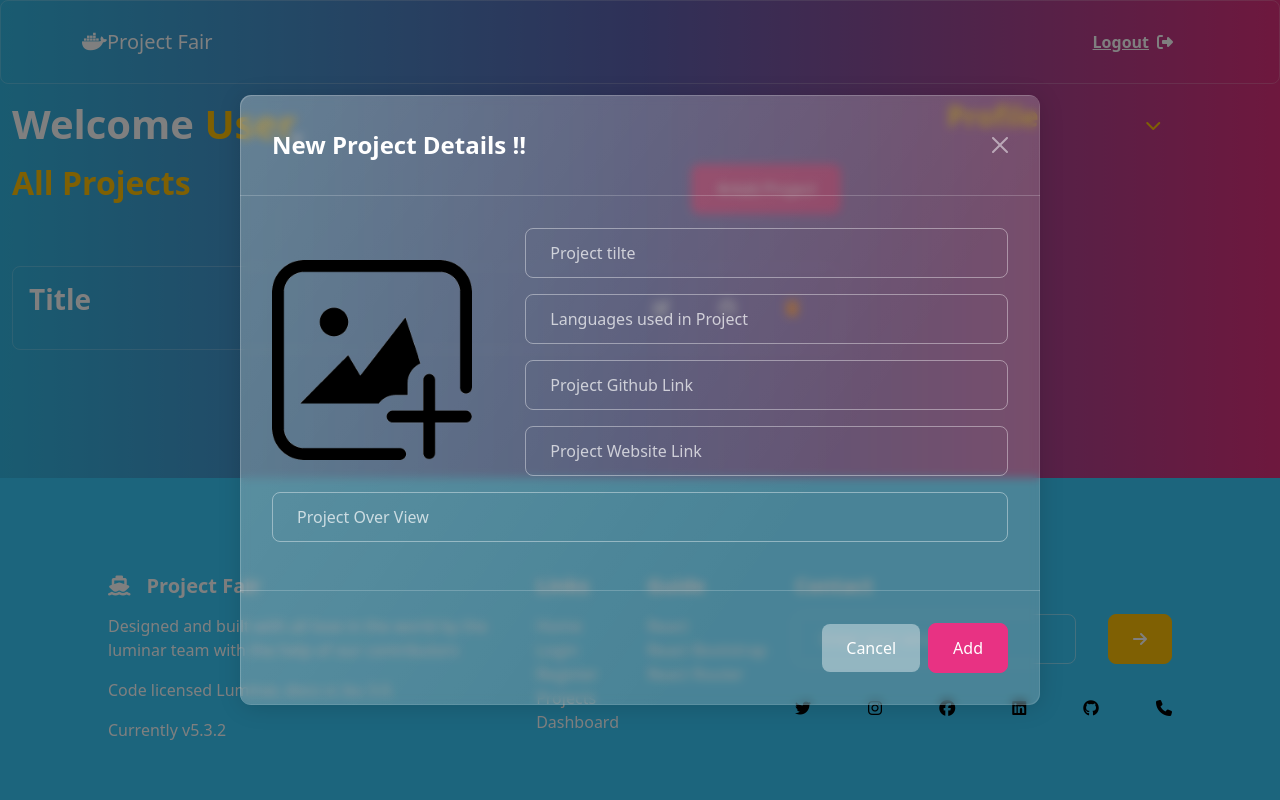
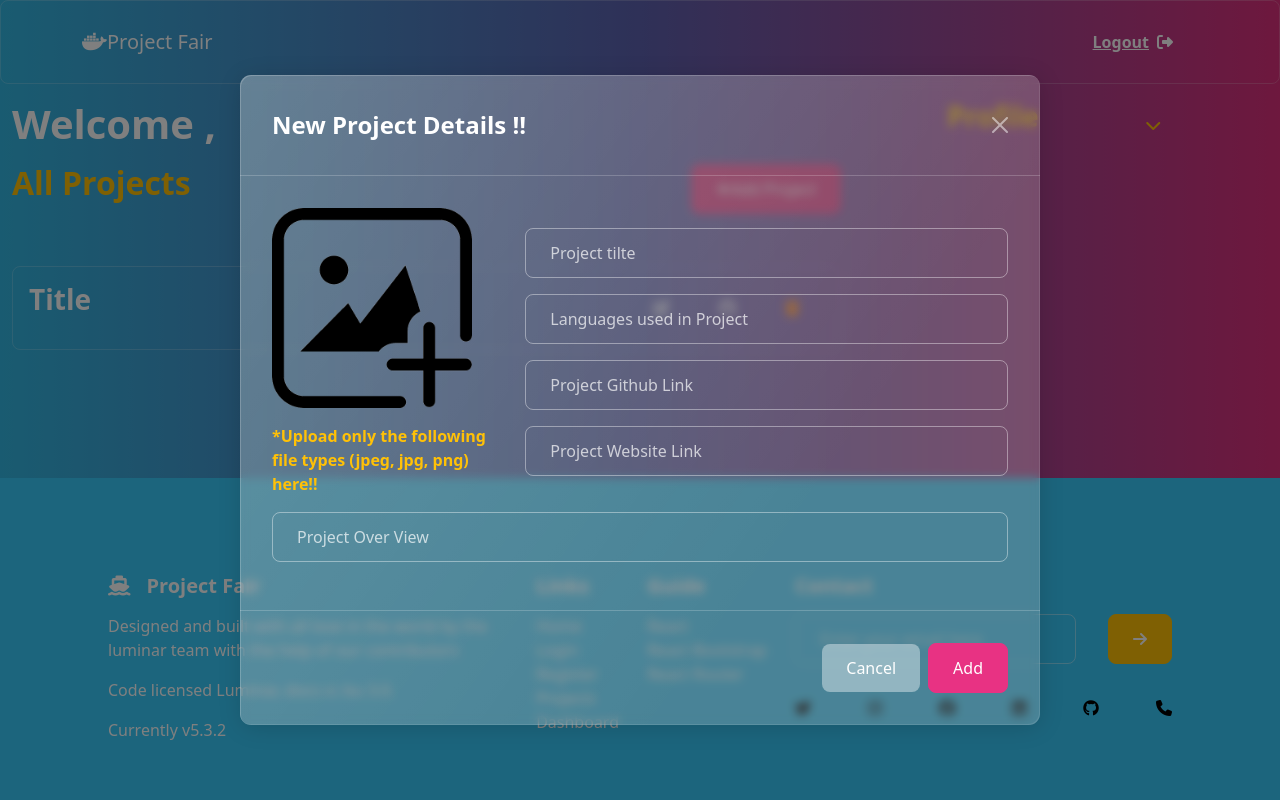
Before and after one commit to alwynwilson/Project-Fair-io, a React (Vite) app: page /dashboard in a window 1280 px wide. Both pictures are taken after a click on the button "Add Project". Shown: the top 800 px of the page. Built offline with nearby package versions, Linux system fonts and the light colour scheme.

Commit message:
Add project to state

```diff
--- a/src/components/Add.jsx
+++ b/src/components/Add.jsx
@@ -1,14 +1,30 @@
-import React from 'react'
+import React, { useEffect } from 'react'
 import { useState } from 'react';
 import Button from 'react-bootstrap/Button';
 import Modal from 'react-bootstrap/Modal';
 import uploadImg from '../assets/uploadImg.png'
 
 const Add = () => {
+  const [preview,setPreview] = useState(uploadImg)
+  const [imageFileStatus,setImageFileStatus] = useState(false)
+  const [projectDetails,setProjectDetails] = useState({
+    title:"",languages:"",github:"",websites:"",overview:"",projectImg:""
+  })
   const [show, setShow] = useState(false);
 
+  console.log(projectDetails);
   const handleClose = () => setShow(false);
   const handleShow = () => setShow(true);
+
+  useEffect(()=>{
+    if(projectDetails.projectImg.type=="image/jpeg" || projectDetails.projectImg.type=="image/jpg" || projectDetails.projectImg.type=="image/png" ){
+      setImageFileStatus(true)
+      setPreview(URL.createObjectURL(projectDetails.projectImg))
+    }else{
+      setImageFileStatus(false)
+      setProjectDetails({...projectDetails,projectImg:""})
+    }
+  },[projectDetails.projectImg])
   return (
     <>
       <button onClick={handleShow} className="btn btn-primary"><i className="fa-solid fa-plus"></i>Add Project</button>
@@ -21,28 +37,47 @@ const Add = () => {
           <div className="row align-items-center">
             <div className="col-lg-4">
               <label>
-                <input type="file" style={{display:'none'}}/>
-                <img height ={'200px'} classNameimg-fluid src={uploadImg} alt="" />
+                <input type="file" style={{display:'none'}}
+                onChange={e=>setProjectDetails({...projectDetails,projectImg:e.target.files[0]})}
+                />
+                <img height ={'200px'} classNameimg-fluid src={preview} alt="" />
               </label>
+              { !imageFileStatus && <div className="text-warning fw-bolder my-2">
+                *Upload only the following file types (jpeg, jpg, png) here!!
+              </div>}
             </div>
             <div className="col-lg-8">
               <div className="mb-2">
-                <input type="text" className='form-control' placeholder='Project tilte' />
+                <input type="text" className='form-control' placeholder='Project tilte'
+                value={projectDetails.title}
+                onChange={e=>setProjectDetails({...projectDetails,title:e.target.value})}/>
               </div>
               <div className="mb-2">
-                <input type="text" className='form-control' placeholder='Languages used in Project' />
+                <input type="text" className='form-control' placeholder='Languages used in Project'
+                value={projectDetails.languages}
+                onChange={e=>setProjectDetails({...projectDetails,languages:e.target.value})}
+                />
               </div>
               <div className="mb-2">
-                <input type="text" className='form-control' placeholder='Project Github Link' />
+                <input type="text" className='form-control' placeholder='Project Github Link'
+                value={projectDetails.github}
+                onChange={e=>setProjectDetails({...projectDetails,github:e.target.value})}
+                />
               </div>
               <div className="mb-2">
-                <input type="text" className='form-control' placeholder='Project Website Link' />
+                <input type="text" className='form-control' placeholder='Project Website Link'
+                value={projectDetails.websites}
+                onChange={e=>setProjectDetails({...projectDetails,websites:e.target.value})}
+                />
               </div>
             </div>
           </div>
           <div className="mb-2">
-                <input type="text" className='form-control' placeholder='Project Over View' />
-              </div>
+                <input type="text" className='form-control' placeholder='Project Over View'
+                value={projectDetails.overview}
+                onChange={e=>setProjectDetails({...projectDetails,overview:e.target.value})}
+                />
+          </div>
         </Modal.Body>
         <Modal.Footer>
           <Button variant="secondary" onClick={handleClose}>
--- a/src/pages/Dashboard.jsx
+++ b/src/pages/Dashboard.jsx
@@ -1,16 +1,26 @@
-import React from 'react'
+import React, { useState,useEffect } from 'react'
 import Header from "../components/Header"
 import View from "../components/View"
 import Profile from "../components/Profile"
 
 const Dashboard = () => {
+
+  const [username,setUsername] = useState("")
+
+  useEffect(()=>{
+    if(sessionStorage.getItem("user")){
+      setUsername(JSON.parse(sessionStorage.getItem("user")).username)
+    }else{
+      setUsername("")
+    }
+  },[])
   return (
     <>
       <Header insideDashboard={true}/>
       <div style={{marginTop:"100px"}} className="container-fluid">
         <div className="row mt-3">
           <div className="col-lg-8">
-            <h1>Welcome <span className='text-warning'>User</span>,</h1>
+            <h1>Welcome <span className='text-warning'>{username.split(" ")[0]}</span>,</h1>
             <View/>
           </div>
           <div className="col-lg-4">
--- a/src/pages/Home.jsx
+++ b/src/pages/Home.jsx
@@ -13,7 +13,12 @@ const Home = () => {
             <div className="col-lg-6">
               <h1 style={{fontSize:'80px'}}><i className='fa-brands fa-docker'></i>Project Fair</h1>
               <p style={{textAlign:'justify'}}>Designed and built with all love in the world by the luminar team with the help of our contributors </p>
-              <Link to="/login" className="btn btn-warning">START TO EXPLORE</Link>
+              {
+                sessionStorage.getItem("token")?
+                <Link to="/dashboard" className="btn btn-warning">MANAGE YOUR PROJECTS</Link>
+                :
+                <Link to="/login" className="btn btn-warning">START TO EXPLORE</Link>
+                }
             </div>
             <div className="col-lg-6">
               <img className="img-fluid rounded-5" src={Landing} alt="Landing" />
```
